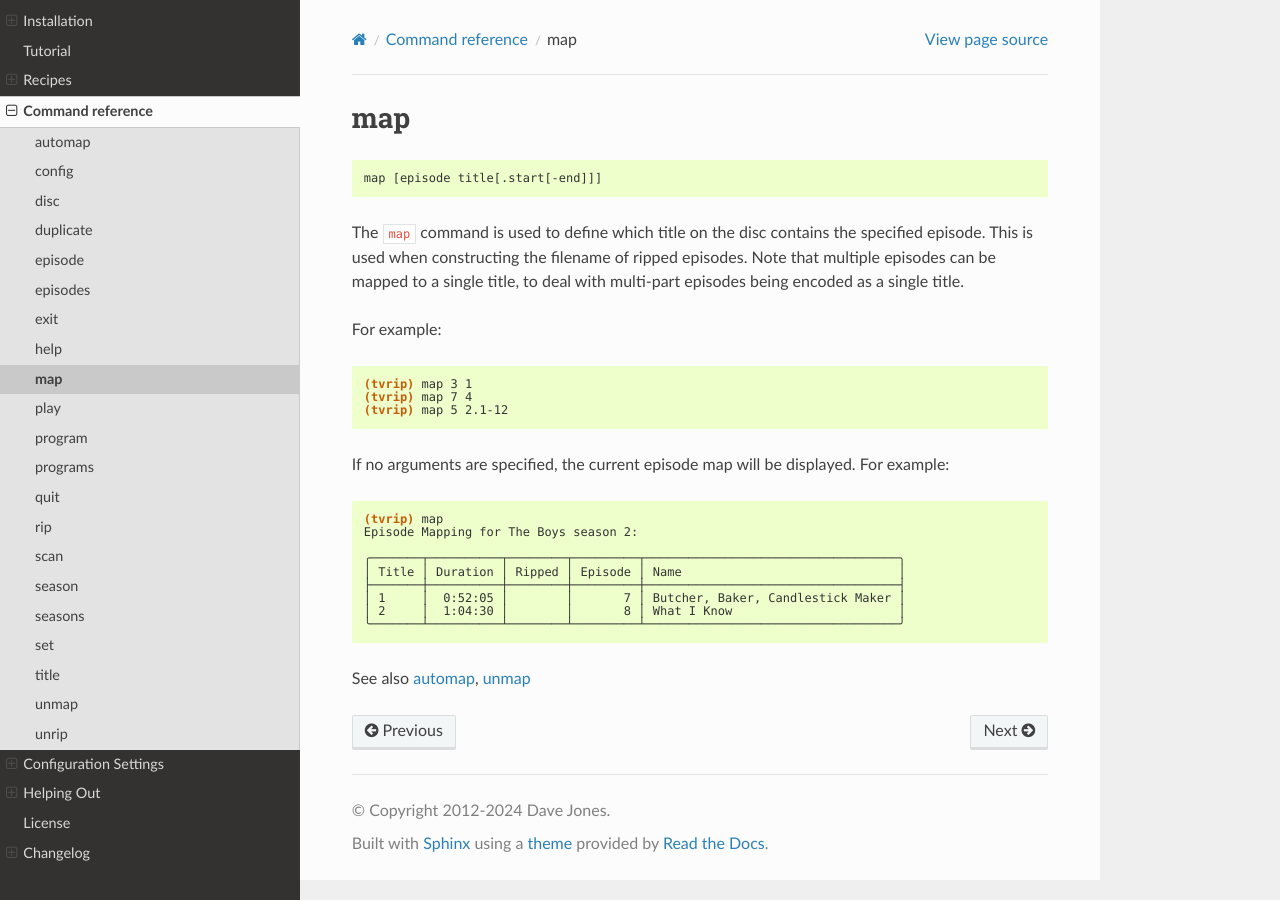
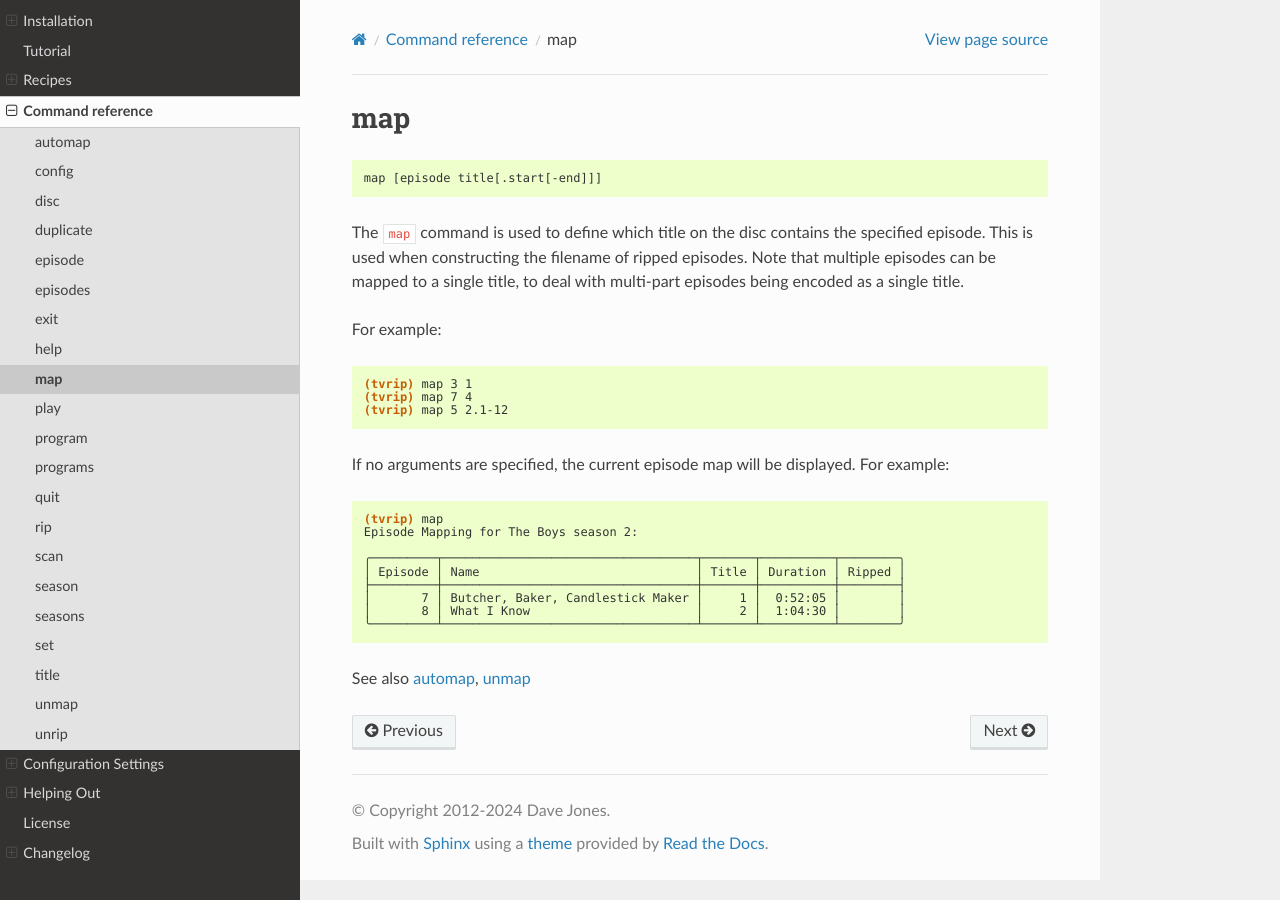
Before and after one commit to waveform80/tvrip, a Sphinx documentation site: the page built from docs/cmd_map.rst, in a window 1280 px wide. Built offline with Sphinx 7.4.7 and the Read the Docs theme 2.0.0, drawn with Linux system fonts in a browser that asks for light colours; formulas are drawn with MathJax 3.

```diff
--- a/docs/cmd_map.rst
+++ b/docs/cmd_map.rst
@@ -29,11 +29,11 @@ example::
     (tvrip) map
     Episode Mapping for The Boys season 2:
 
-    ╭───────┬──────────┬────────┬─────────┬───────────────────────────────────╮
-    │ Title │ Duration │ Ripped │ Episode │ Name                              │
-    ├───────┼──────────┼────────┼─────────┼───────────────────────────────────┤
-    │ 1     │  0:52:05 │        │       7 │ Butcher, Baker, Candlestick Maker │
-    │ 2     │  1:04:30 │        │       8 │ What I Know                       │
-    ╰───────┴──────────┴────────┴─────────┴───────────────────────────────────╯
+    ╭─────────┬───────────────────────────────────┬───────┬──────────┬────────╮
+    │ Episode │ Name                              │ Title │ Duration │ Ripped │
+    ├─────────┼───────────────────────────────────┼───────┼──────────┼────────┤
+    │       7 │ Butcher, Baker, Candlestick Maker │     1 │  0:52:05 │        │
+    │       8 │ What I Know                       │     2 │  1:04:30 │        │
+    ╰─────────┴───────────────────────────────────┴───────┴──────────┴────────╯
 
 See also :doc:`cmd_automap`, :doc:`cmd_unmap`
```
Also changed, not shown: 3 other files.
